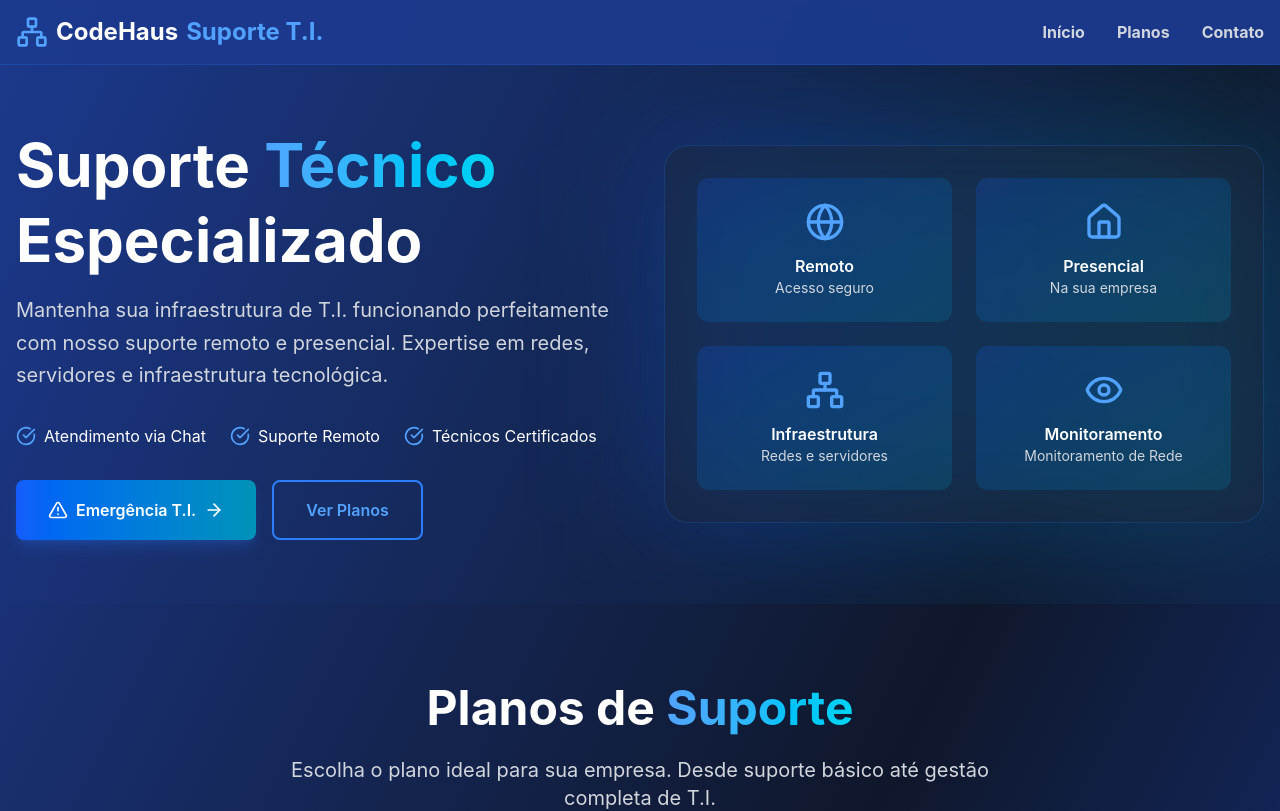
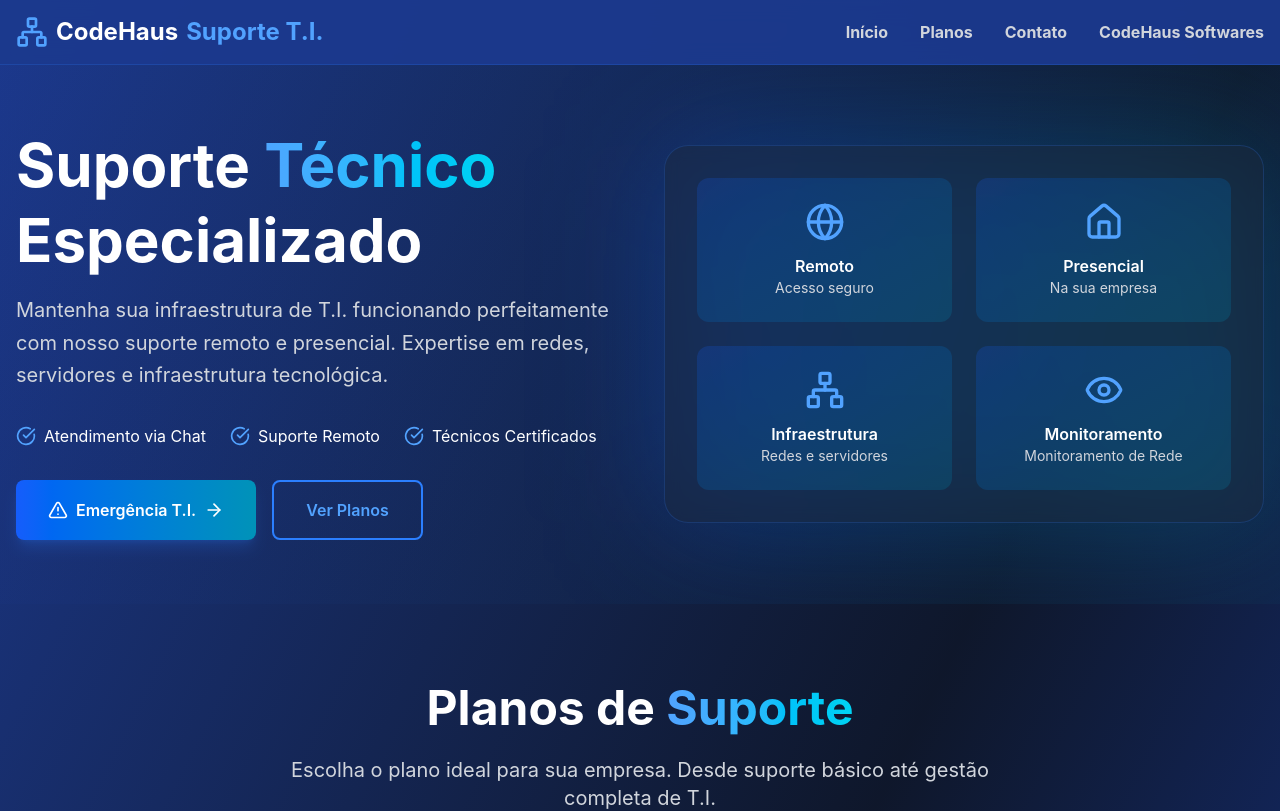
Before and after one commit to CodeHausBR/app-code-haus, a React app: page /infra in a window 1280 px wide. Shown: the top 811 px of the page. Built offline with nearby package versions, Linux system fonts and the light colour scheme.

Commit message:
Criado novo botão na navbar para link de rota entre as duas landing pages infra e home

```diff
--- a/src/app/pages/Home/index.tsx
+++ b/src/app/pages/Home/index.tsx
@@ -1,5 +1,6 @@
 
 import "../../styles/App.css";
+import { Link } from "react-router-dom";
 import { useState } from "react";
 import { MessageCircleMore, Code, Rocket, Shield, Users, CheckCircle, ArrowRight, Phone, MapPin, Instagram, Star, Zap, Target, Award, Clock, TrendingUp, Menu, X } from "lucide-react";
 
@@ -63,6 +64,9 @@
                             <button onClick={() => scrollToSection("contato")} className="text-gray-300 hover:text-orange-400 cursor-pointer transition-colors">
                                 Contato
                             </button>
+                            <Link to="/infra" className="text-gray-300 hover:text-orange-400 transition-colors">
+                                CodeHaus Suporte
+                            </Link>
                         </nav>
 
                         {/* Mobile Menu Button */}
@@ -87,6 +91,9 @@
                                 <button onClick={() => scrollToSection("contato")} className="text-gray-300 hover:text-orange-400 transition-colors text-left">
                                     Contato
                                 </button>
+                                <Link to="/infra" className="text-gray-300 hover:text-orange-400 transition-colors">
+                                    CodeHaus Suporte
+                                </Link>
                             </div>
                         </nav>
                     )}
--- a/src/app/pages/Infra/index.tsx
+++ b/src/app/pages/Infra/index.tsx
@@ -1,11 +1,7 @@
 import "../../styles/App.css";
+import { Link } from "react-router-dom";
 import { useState } from "react";
-import {
-    MessageCircleMore, Eye, Code, Shield, Users, CheckCircle, ArrowRight, Phone, MapPin, Instagram,
-    Star, Clock, TrendingUp, Menu, X, Monitor, Wifi, HardDrive,
-    Settings, Headphones, Zap, Server, Network, Wrench, AlertTriangle,
-    Globe, Home, Building, FileText, Award
-} from "lucide-react";
+import {MessageCircleMore, Eye, CheckCircle, ArrowRight, Phone, MapPin, Menu, X, Network, AlertTriangle, Globe, Home} from "lucide-react";
 
 export default function SuporteTI() {
     const [formData, setFormData] = useState({
@@ -69,6 +65,9 @@
                             <button onClick={() => scrollToSection("contato")} className="text-gray-300 hover:text-blue-400 transition-colors cursor-pointer">
                                 Contato
                             </button>
+                            <Link to="/" className="text-gray-300 hover:text-blue-400 transition-colors cursor-pointer">
+                               CodeHaus Softwares
+                            </Link>
                         </nav>
 
                         <button onClick={() => setMobileMenuOpen(!mobileMenuOpen)} className="md:hidden text-white">
@@ -88,6 +87,9 @@
                                 <button onClick={() => scrollToSection("contato")} className="text-gray-300 hover:text-blue-400 transition-colors text-left">
                                     Contato
                                 </button>
+                                <Link to="/" className="text-gray-300 hover:text-blue-400 transition-colors cursor-pointer">
+                                    CodeHaus Softwares
+                                </Link>
                             </div>
                         </nav>
                     )}
```
